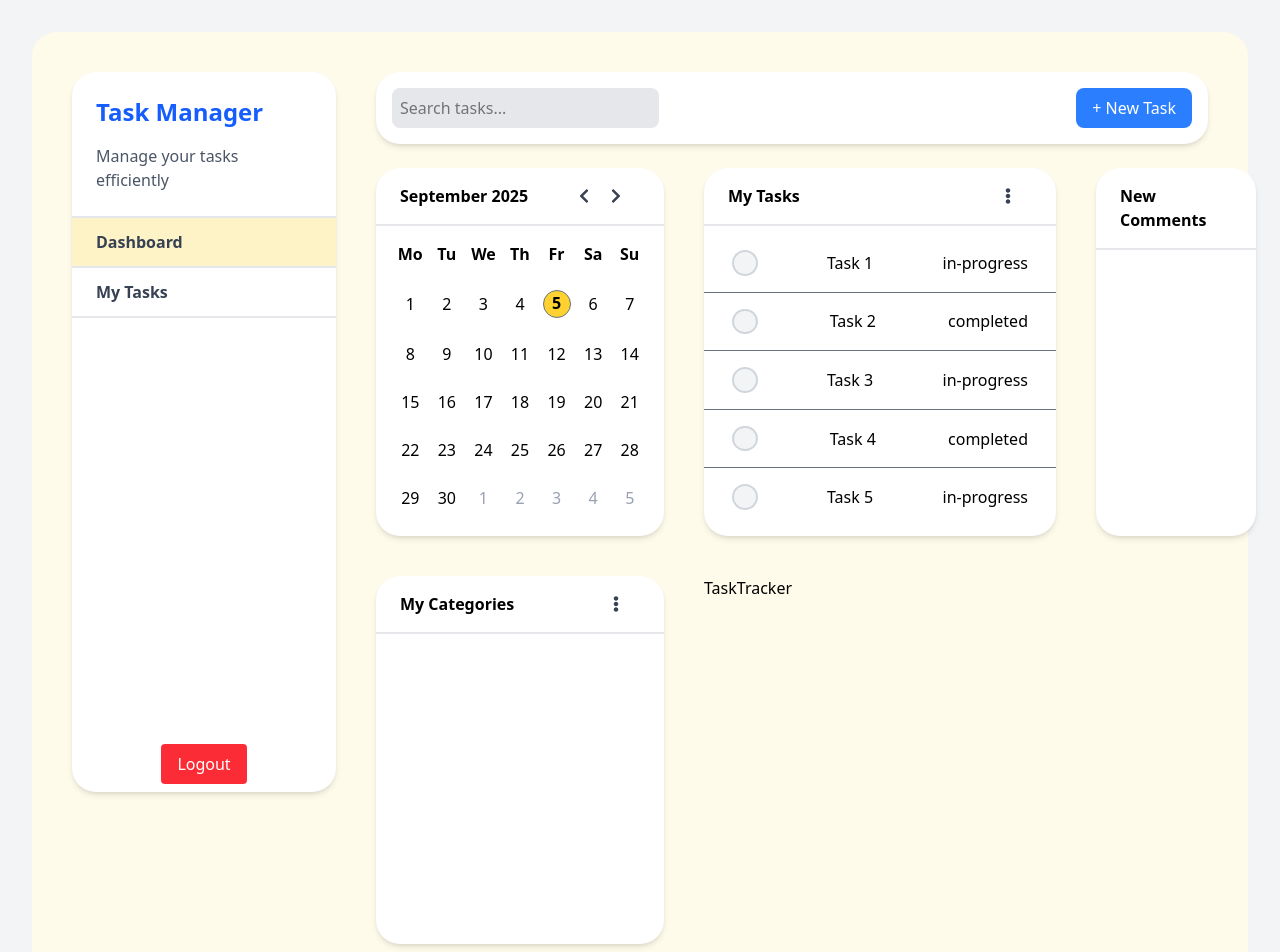
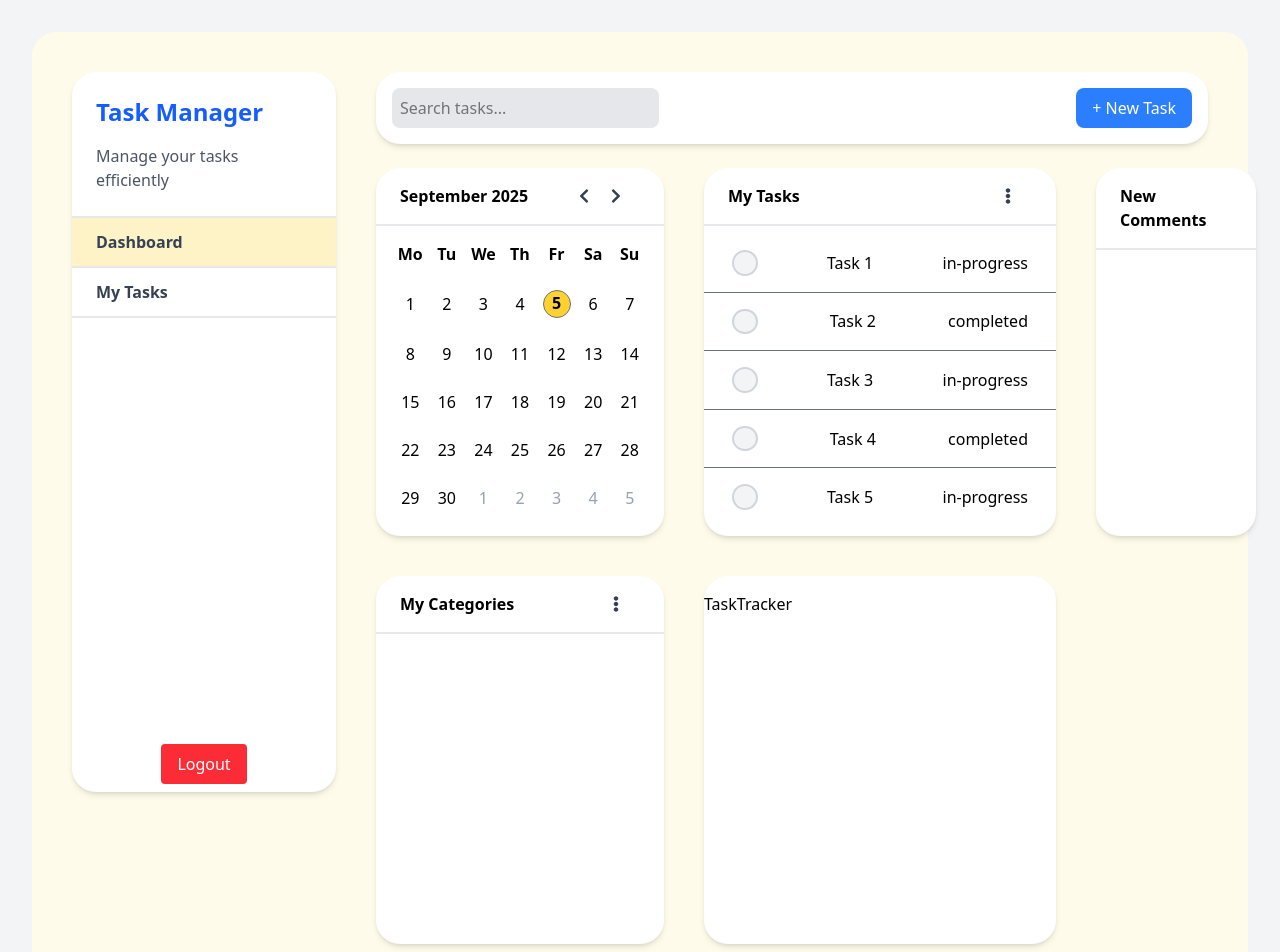
Before and after one commit to Safdari10/task-manager, a Next.js app in the folder frontend/: page /dashboard in a window 1280 px wide. Shown: the top 952 px of the page. Built offline with nearby package versions, Linux system fonts and the light colour scheme.

Commit message:
Enhances task tracker with styled container
Improves the visual structure of the task tracker by adding a styled container, making the component more visually appealing and better suited for future UI enhancements.

```diff
--- a/frontend/src/app/dashboard/components/TaskTracker.tsx
+++ b/frontend/src/app/dashboard/components/TaskTracker.tsx
@@ -1,5 +1,9 @@
 const TaskTracker = () => {
-  return <div>TaskTracker</div>;
+  return (
+    <div className="w-[22rem] h-[23rem] flex flex-col items-start gap-2 bg-white rounded-3xl shadow-md py-4">
+      TaskTracker
+    </div>
+  );
 };
 
 export default TaskTracker;
```
